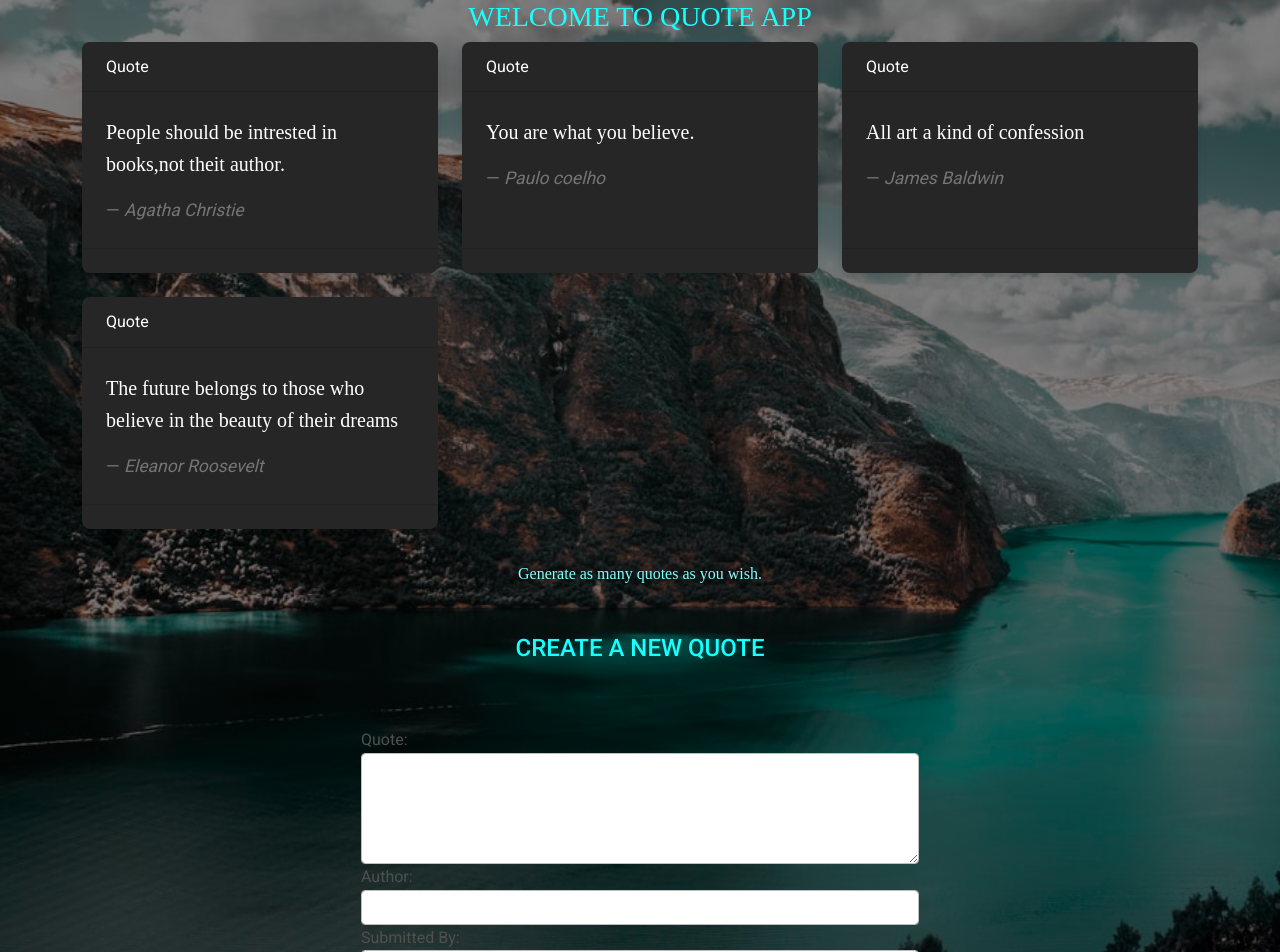
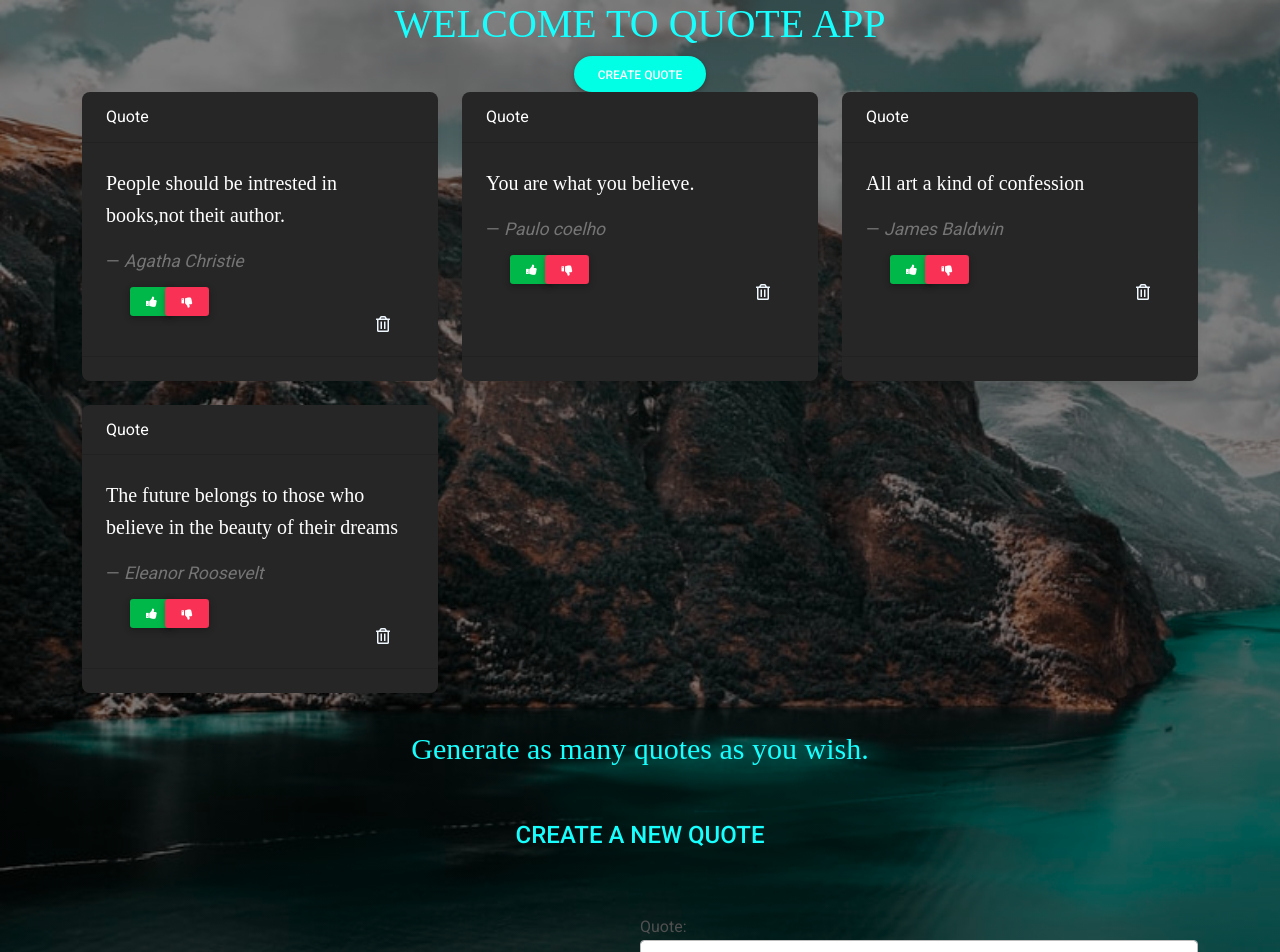
Before and after one commit to Barrack-coder/Quote-App, an Angular app: page / in a window 1280 px wide. Shown: the top 952 px of the page. Built offline with nearby package versions, Linux system fonts and the light colour scheme.

Commit message:
add modified files

```diff
--- a/src/app/quote-detail/quote-detail.component.html
+++ b/src/app/quote-detail/quote-detail.component.html
@@ -14,8 +14,6 @@
             </div>
 
         </div>
-        <div class="col-md-3 text-right">
-            <button id="del">Delete</button>
-        </div>
+        <i class="far fa-trash-alt d-flex justify-content-end" style="color: aliceblue; "></i>
     </div>
 </div>
--- a/src/app/quote/quote.component.html
+++ b/src/app/quote/quote.component.html
@@ -1,5 +1,10 @@
+<div class="container-fluid">
+    <div class=".flex-md-fill">
+        <div class="">
+            <!-- <div> -->
             <div class="container text-center">
-    <h3 class="" style="color:#18FFFF;">WELCOME TO QUOTE APP</h3>
+                <h3 class="" style="color:#18FFFF;font-style: font-family 'Monoton', cursive;;font-size: 40px;">WELCOME TO QUOTE APP</h3>
+                <button class="btn btn-secondary" (click)="toggleReadMore()">Create quote</button>
             </div>
             <div class="container">
                 <!-- <app-quote-form (addQuote)="addNewQuote($event)"></app-quote-form> -->
@@ -14,6 +19,7 @@
                                     <p>{{quote.description}}</p>
                                     <footer class="blockquote-footer mt-3"><cite title="Source Title">{{quote.author}} </cite></footer>
                                 </blockquote>
+                                <app-quote-detail></app-quote-detail>
                             </div>
                             <div class="card-footer">
                                 <!-- <app-quote-detail [quote]='quote' (isComplete)='deleteQuote($event,i)'></app-quote-detail> -->
@@ -22,13 +28,14 @@
                     </div>
                 </div>
             </div>
-
-
+            <!-- </div> -->
+            <div class="">
+                <!-- <div> -->
                 <div class="container text-center mt-2">
-    <p class="" style="color: #84FFFF;">Generate as many quotes as you wish.</p>
-    <h4 class="mt-5" style="color: #18FFFF;">CREATE A NEW QUOTE</h4>
+                    <p class="" style="color: #18FFFF;font-size: 30px;">Generate as many quotes as you wish.</p>
+                    <h4 class="mt-5" style="color: #18FFFF;font-style: font-family 'Shadows Into Light Two', cursive;;">CREATE A NEW QUOTE</h4>
                 </div>
-<div class="container mt-3 mb-5 frm">
+                <div class="container mt-3 mb-5 frm d-flex justify-content-end">
                     <form class="w-50 mt-5 mb-5">
                         <div class="form-group">
                             <label for="description">Quote:</label>
@@ -54,6 +61,22 @@
                         <button type="submit" class="btn mt-4">Add Quote</button>
                     </form>
                 </div>
+                <!-- </div> -->
+            </div>
+        </div>
+    </div>
+
+
+
+
+
+
+
+
+
+
+
+
 
 
 
--- a/src/app/quote/quote.component.ts
+++ b/src/app/quote/quote.component.ts
@@ -13,6 +13,7 @@ export class QuoteComponent implements OnInit {
     new Quote("Barry","James Baldwin","All art a kind of confession"),
     new Quote("Barry","Eleanor Roosevelt","The future belongs to those who believe in the beauty of their dreams"),
   ];
+   readMore: boolean=false;
   addNewQuote(quote:any){
     let quoteLength = this.quotes.length;
     quote.id = quoteLength+1;
@@ -30,6 +31,9 @@ export class QuoteComponent implements OnInit {
 
   }
 
+toggleReadMore(){
+  this.readMore=!this.readMore
+  };
   constructor() { }
 
   ngOnInit(): void {
```
Lines whose indentation alone changed are shown as unchanged.
